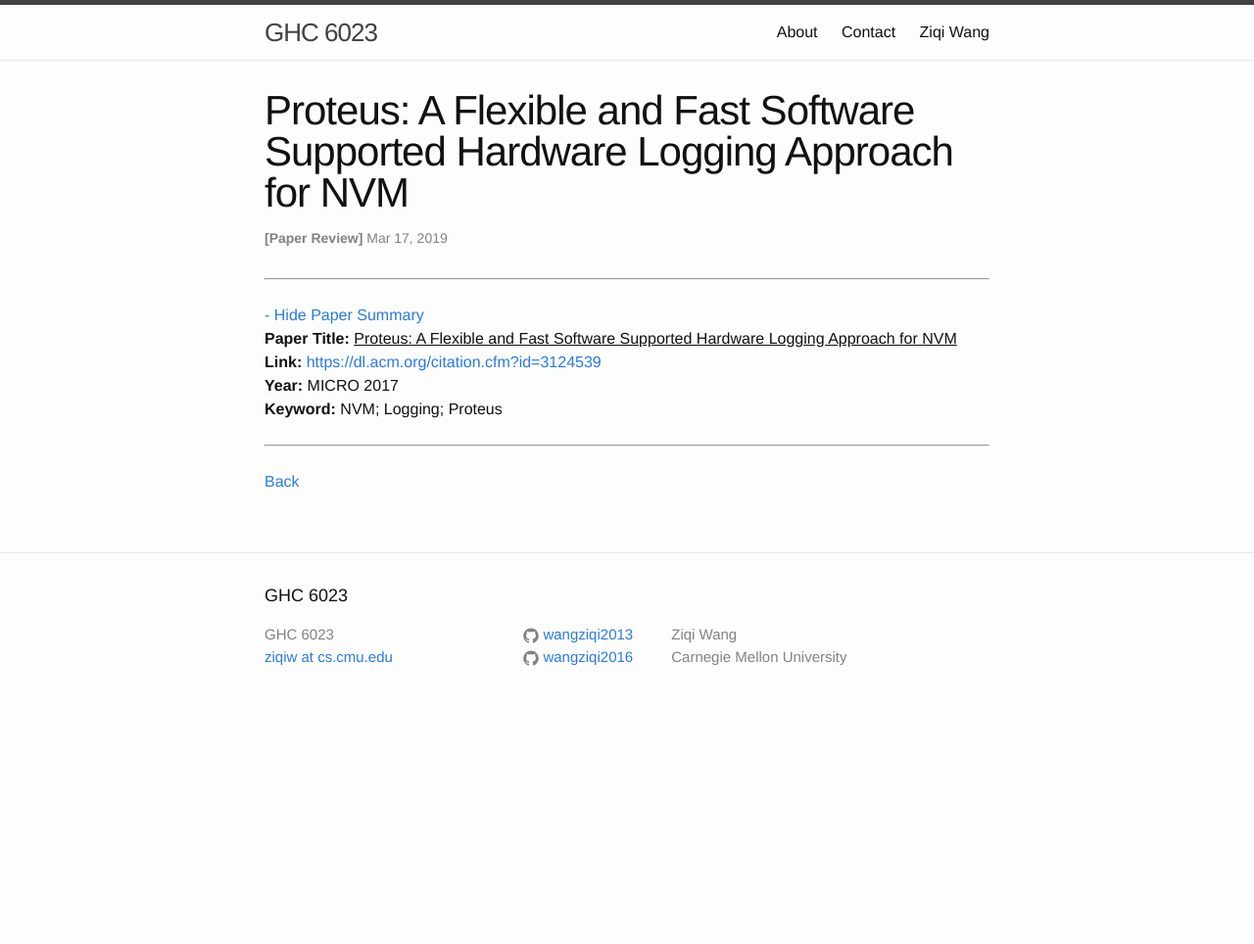
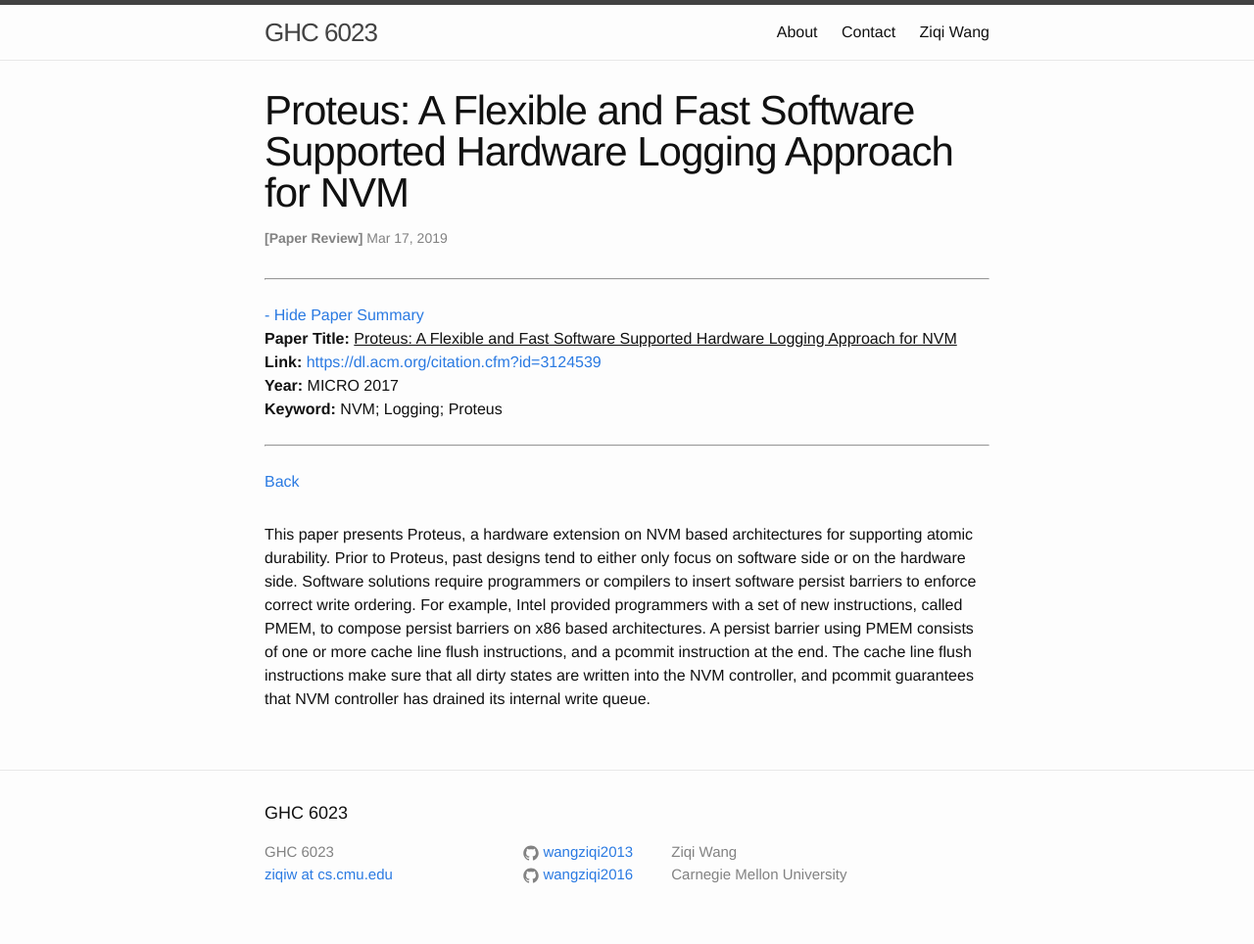
Before and after one commit to wangziqi2013/wangziqi2013.github.io, a Jekyll site: the page built from _posts/2019-03-16-proteus.markdown, in a window 1280 px wide. Shown: the whole page at 98% size. Built offline with Jekyll 4.4.1, drawn with Linux system fonts in a browser that asks for light colours; before the commit the page ends 900 px from its top, so only the background shows below that.

Commit message:
Working on PMEM

```diff
--- a/_posts/2019-03-16-proteus.markdown
+++ b/_posts/2019-03-16-proteus.markdown
@@ -12,3 +12,11 @@ htm_cd:
 htm_cr:
 version_mgmt:
 ---
+
+This paper presents Proteus, a hardware extension on NVM based architectures for supporting atomic durability. Prior to
+Proteus, past designs tend to either only focus on software side or on the hardware side. Software solutions require
+programmers or compilers to insert software persist barriers to enforce correct write ordering. For example, Intel provided
+programmers with a set of new instructions, called PMEM, to compose persist barriers on x86 based architectures. A persist
+barrier using PMEM consists of one or more cache line flush instructions, and a pcommit instruction at the end. The cache
+line flush instructions make sure that all dirty states are written into the NVM controller, and pcommit guarantees that
+NVM controller has drained its internal write queue.
```
